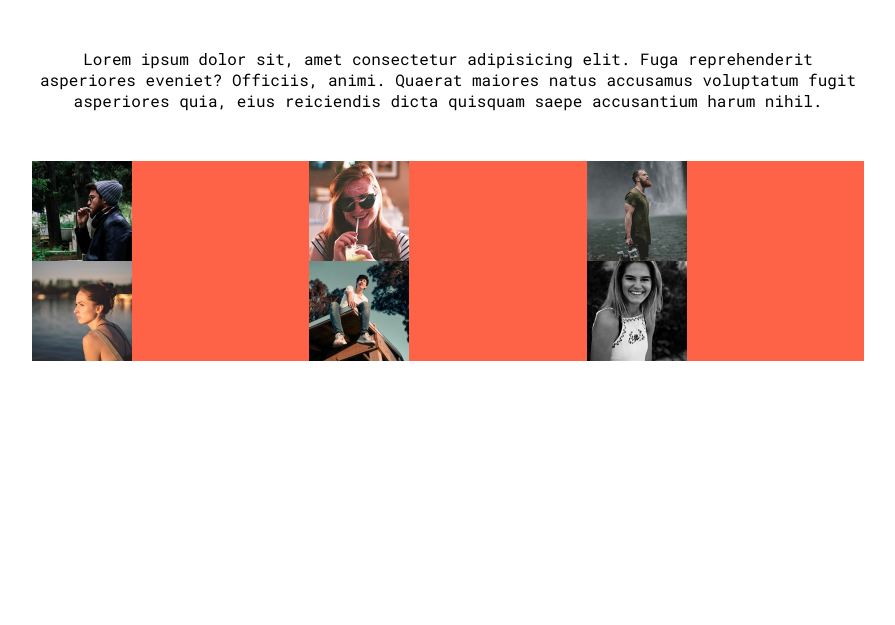
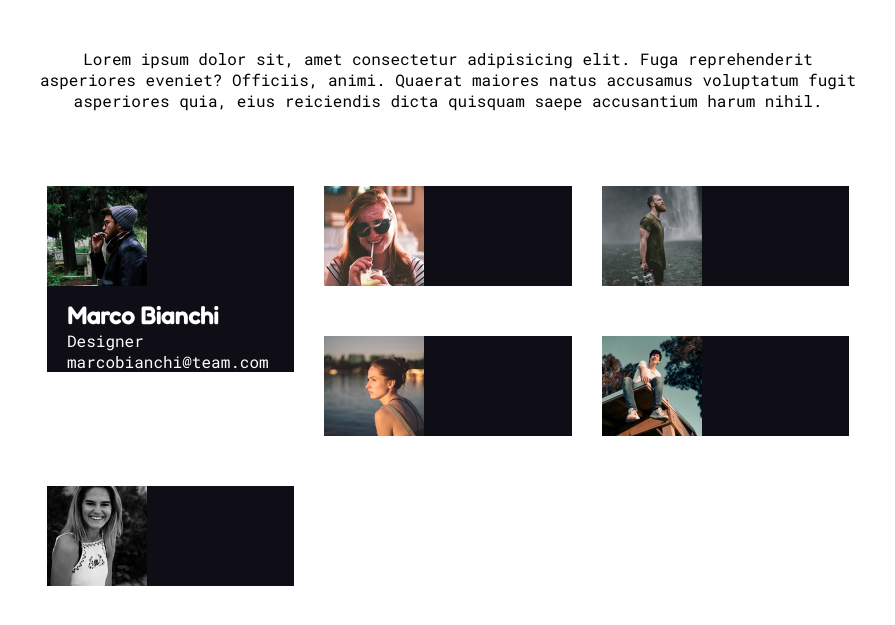
Before and after one commit to CaldatoLuca/html-css-float-cards, a plain HTML site: page index.html in a window 1280 px wide. Shown: the part 111-736 px from the top of the page, without its empty margins (192-1087 px from the left). Drawn offline with Linux system fonts and the light colour scheme.

Commit message:
feat: layout cards

```diff
--- a/css/style.css
+++ b/css/style.css
@@ -57,11 +57,19 @@ header h1 {
 -------
 */
 .cards {
-  background-color: tomato;
-  width: calc(100% / 3);
+  background-color: #0f0e17;
+  width: calc(100% / 3 - 30px);
   float: left;
+  margin: 25px 15px;
 }
 .cards img {
   display: block;
   width: 100px;
+  float: left;
 }
+.cards .info {
+  float: left;
+  color: white;
+  padding-left: 20px;
+  padding-top: 15px;
+}
--- a/index.html
+++ b/index.html
@@ -43,6 +43,11 @@
       <main>
         <div class="cards">
           <img src="img/male1.png" alt="male1" />
+          <div class="info">
+            <h2>Marco Bianchi</h2>
+            <div>Designer</div>
+            <div>marcobianchi@team.com</div>
+          </div>
         </div>
         <div class="cards">
           <img src="img/female1.png" alt="female1" />
```
